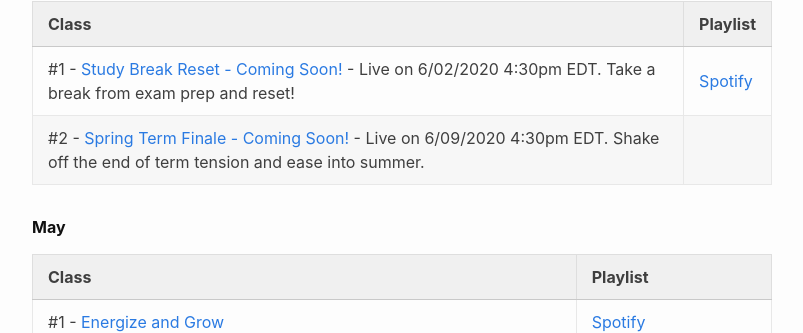
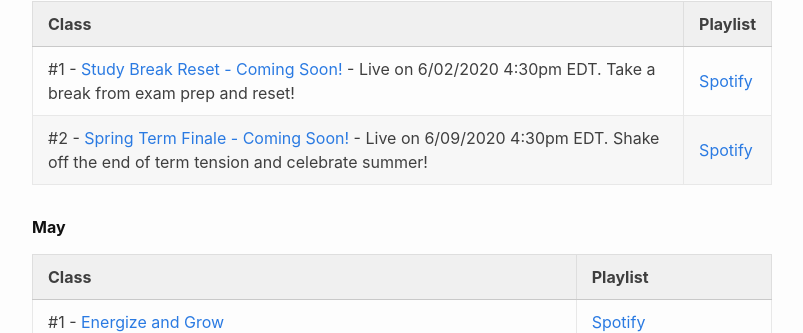
Before and after one commit to emelineclarke/yoga, a Jekyll site: the page built from index.markdown, in a window 1280 px wide. Shown: the part 579-912 px from the top of the page, without its empty margins (238-1041 px from the left). Built offline with Jekyll 4.4.1, drawn with Linux system fonts in a browser that asks for light colours.

Commit message:
Add June 9 playlist

```diff
--- a/index.markdown
+++ b/index.markdown
@@ -25,7 +25,7 @@ Tuesdays from 4:30-5:30pm EDT
 | Class         |Playlist |
 |:------------- |:-------------|
 | #1 - [Study Break Reset - Coming Soon!](https://dartmouth.zoom.us/j/757625459/) - Live on 6/02/2020 4:30pm EDT. Take a break from exam prep and reset! |  [Spotify](https://open.spotify.com/playlist/5MwNc7J0yVB2AMRMhpk637?si=O-gGO9TxS4q3on-M97uqfw)   |
-| #2 - [Spring Term Finale - Coming Soon!](https://dartmouth.zoom.us/j/757625459/) - Live on 6/09/2020 4:30pm EDT. Shake off the end of term tension and ease into summer. |     |
+| #2 - [Spring Term Finale - Coming Soon!](https://dartmouth.zoom.us/j/757625459/) - Live on 6/09/2020 4:30pm EDT. Shake off the end of term tension and celebrate summer! |  [Spotify](https://open.spotify.com/playlist/2raXlGz9MhNKIDjV9yzTHc?si=W78LosLfS-GVF_ucbAkieA)    |
 
 <strong>May</strong>
 
```
